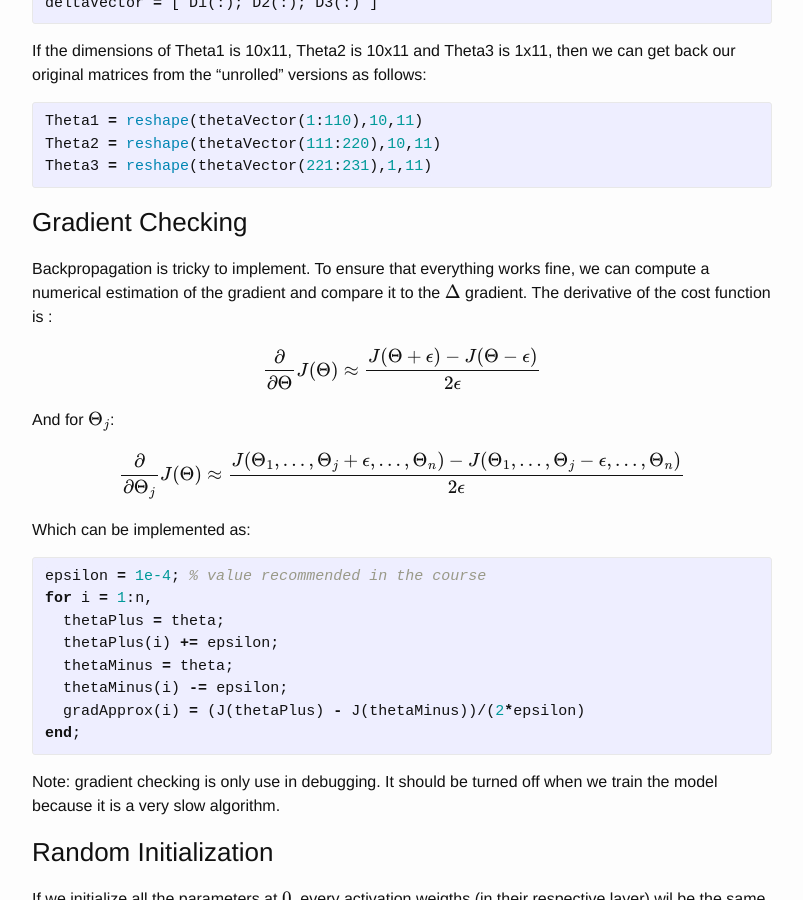
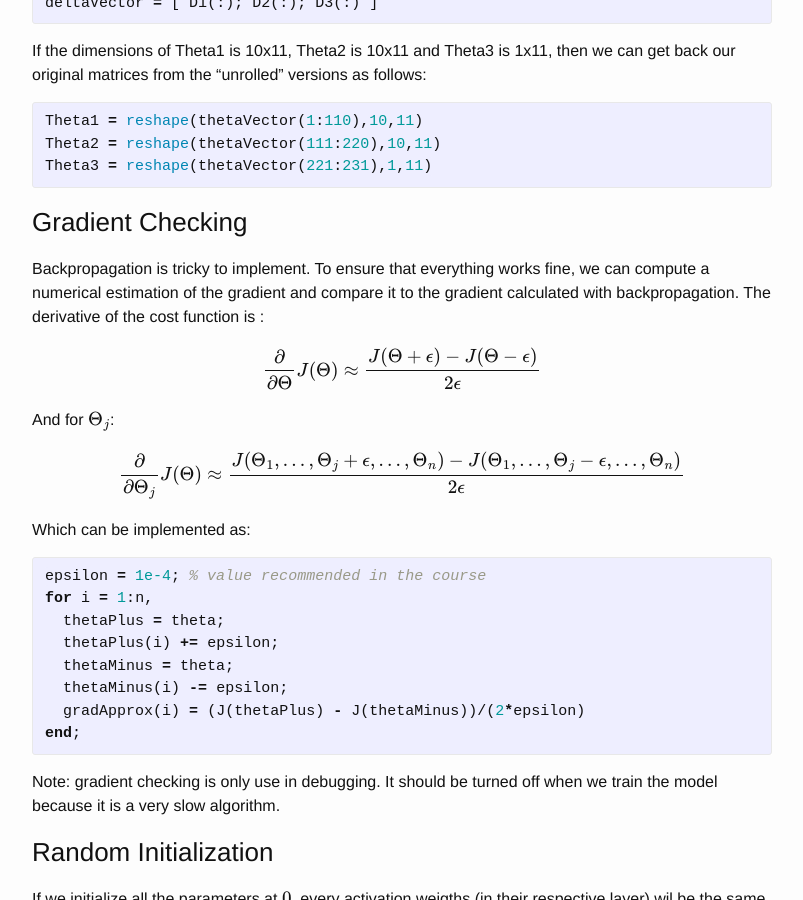
Before and after one commit to seiteta/seiteta.github.io_old, a Jekyll site: the page built from _posts/2014-12-04-machine-learning-notes.md, in a window 1280 px wide and 900 px high, scrolled down 10761 px. Shown: the whole window, without its empty margins (238-1041 px from the left). Built offline with Jekyll 4.4.1, drawn with Linux system fonts in a browser that asks for light colours; formulas are drawn with MathJax 3.

Commit message:
Update 2014-12-04-machine-learning-notes.md

```diff
--- a/_posts/2014-12-04-machine-learning-notes.md
+++ b/_posts/2014-12-04-machine-learning-notes.md
@@ -389,7 +389,7 @@ Theta3 = reshape(thetaVector(221:231),1,11)
 
 ### Gradient Checking
 
-Backpropagation is tricky to implement. To ensure that everything works fine, we can compute a numerical estimation of the gradient and compare it to the $$\Delta$$ gradient. The derivative of the cost function is :
+Backpropagation is tricky to implement. To ensure that everything works fine, we can compute a numerical estimation of the gradient and compare it to the gradient calculated with backpropagation. The derivative of the cost function is :
 
 $$\dfrac{\partial}{\partial\Theta}J(\Theta) \approx \dfrac{J(\Theta + \epsilon) - J(\Theta - \epsilon)}{2\epsilon}$$
 
```
